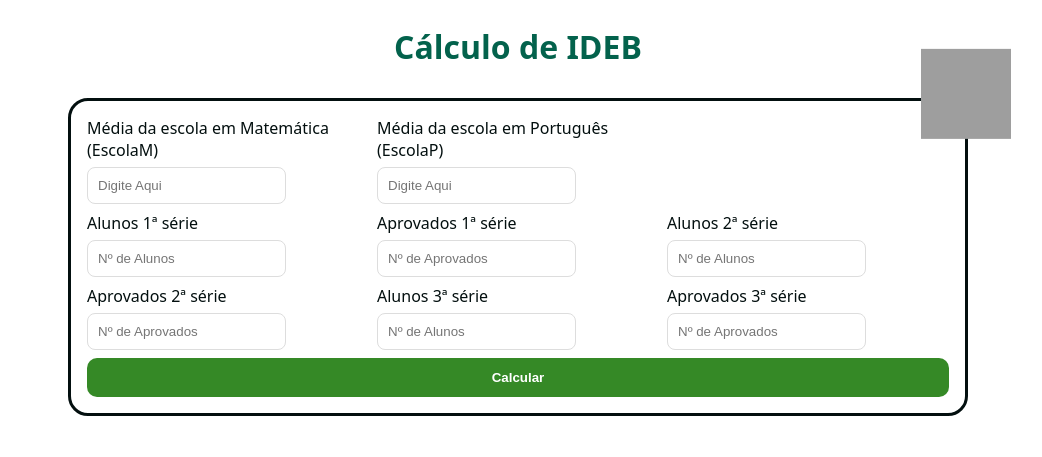
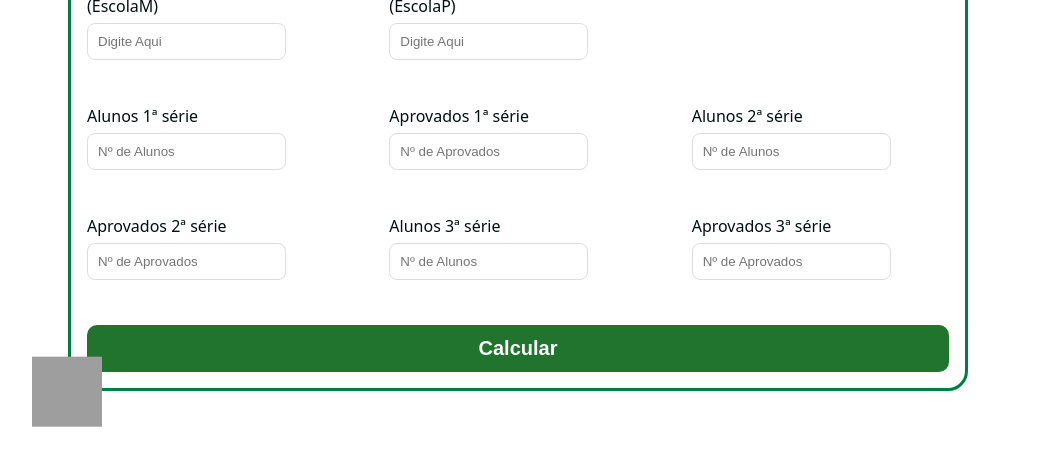
Before and after one commit to RGS378/CIM, a Flask app: page / in a window 1280 px wide. Shown: the part 700-1157 px from the top of the page, without its empty margins (122-1164 px from the left). Before the commit the page ends 1116 px from the top, so only its background shows below. Run offline with Flask 3, Linux system fonts and the light colour scheme; grey boxes are pictures that could not be loaded.

Commit message:
Atualização 1.04
Melhorando graficamente

```diff
--- a/templates/index.html
+++ b/templates/index.html
@@ -16,35 +16,35 @@
               background: #ffffff;
        }
 
-       h1 {
+       h1, h2, h3 {
               margin-bottom: 8px;
-              color: #03624C;
+              color: #007D45;
               display: flex;
               justify-content: center;
+              font-size: 35px;
        }
 
-       h2,
-       h3 {
-              margin-bottom: 8px;
-              color: #EB7A34;
-              display: flex;
-              justify-content: center;
+       h2 {
+              margin-top: 20px;
+
        }
 
        form {
               display: grid;
               align-items: center;
               flex-direction: column;
-              border: 3px solid #030F0F;
+              border: 3px solid #007D45;
               border-radius: 20px;
               padding: 16px;
               grid-template-columns: repeat(auto-fit, minmax(220px, 1fr));
               margin-bottom: 20px;
-              gap: 8px;
+              gap: 45px;
        }
 
        .logo_mg {
               width: 100%;
+              max-width: 700px;
+              margin-left: 80px;
        }
 
        .Mat,
@@ -99,8 +101,28 @@
        }
 
        button {
-              background: #358926;
+              background: #20742D;
               color: #fff;
+              font-size: 20px;
+       }
+
+       button:hover {
+              background-color: #358926;
+              animation: escala 0.4s ease-in-out;
+       }
+
+       @keyframes escala {
+              0% {
+                     transform: scale3d(1, 1, 1);
+              }
+
+              50% {
+                     transform: scale3d(1.05, 1.05, 1.05);
+              }
+
+              100% {
+                     transform: scale3d(1, 1, 1);
+              }
        }
 
        .card {
@@ -165,6 +189,25 @@
               }
        }
 
+       .star_mg {
+              width: 70px;
+              height: 70px;
+              animation: voar 3s ease-in-out infinite;
+              margin-left: -4%;
+              margin-top: -36%;
+       }
+
+       @keyframes voar {
+              0%,
+              100% {
+                     transform: translateY(0);
+              }
+
+              50% {
+                     transform: translateY(-4px);
+              }
+       }
+
        .muted {
               color: #666;
               font-size: 14px;
@@ -242,14 +296,17 @@
               <button type="submit">Calcular</button>
        </form>
 
+       <img src="https://i.ibb.co/mCchgyVq/72-Sem-T-tulo-20250827083007.png" alt="estrela" class="star_mg">
+
        {% if enviado %} <!-- NÃO TIRA ISSO GABS-->
        <div class="card">
               <h2>Notas</h2><br>
               <div class="grid-2 mono">
                      <div class="part_notas">
                             <div>Menor nota Matemática (SinfM): {{ '%.2f' % SinfM }}</div><br>
-                            <div>Menor nota Português (SinfP): {{ '%.2f' % SinfP }}</div><br>
-                            <div>Maior nota Matemática (SsupM): {{ '%.2f' % SsupM }}</div><br>
+                            <div>Menor nota Português (SinfP): {{ '%.2f' % SinfP }}</div>
+                            <h3 class="linha">_______________________</h3>
+                            <div class="maior">Maior nota Matemática (SsupM): {{ '%.2f' % SsupM }}</div><br>
                             <div>Maior nota Português (SsupP): {{ '%.2f' % SsupP }}</div><br>
                      </div>
               </div>
```
Also changed, not shown: other parts of templates/index.html (+27 -11 lines). Lines whose indentation alone changed are shown as unchanged.
